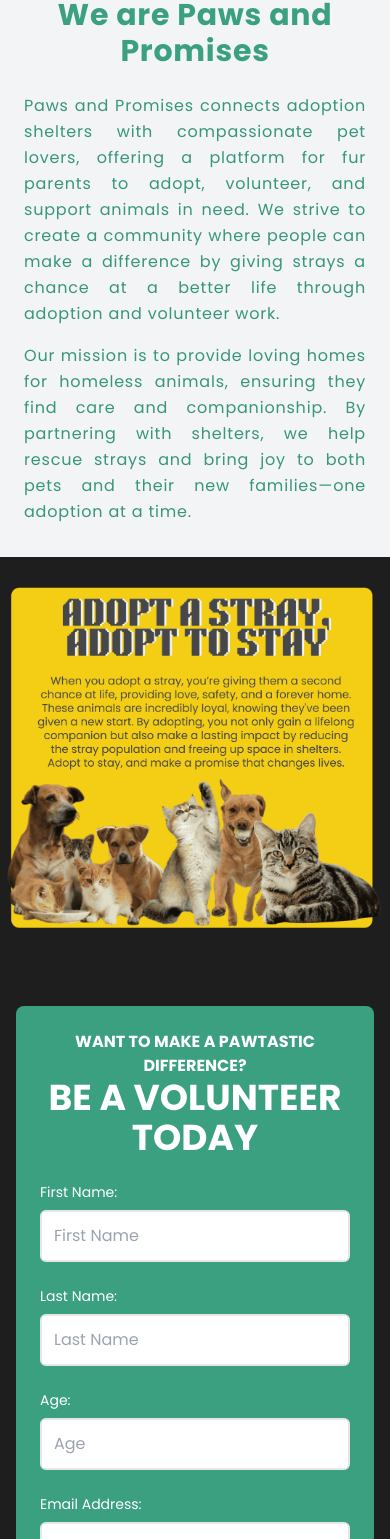
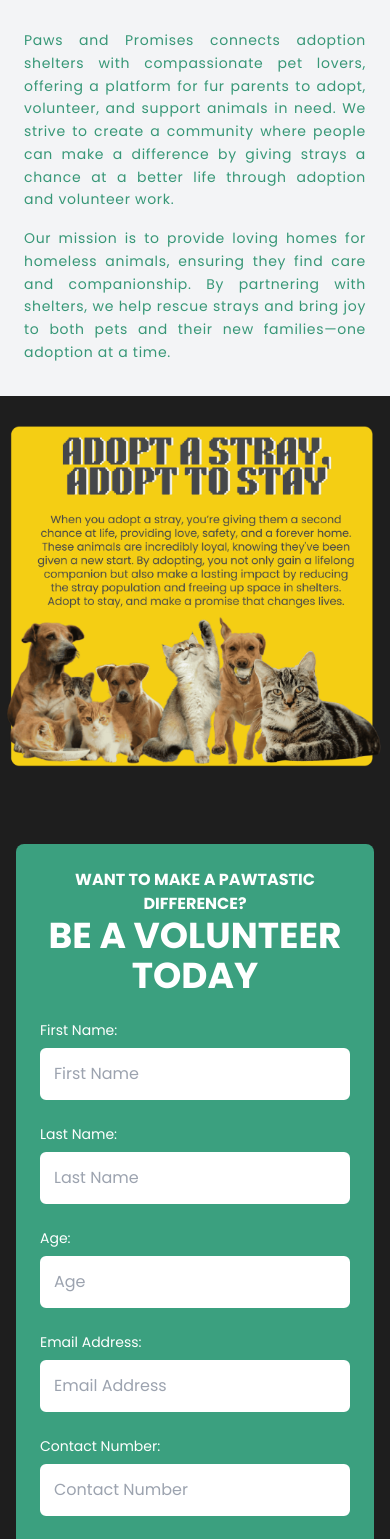
Before and after one commit to Miyukiin/PawsNPromises, a Next.js app in the folder Frontend/: page /about in a window 390 px wide. Shown: the part 307-1846 px from the top of the page. Built offline with nearby package versions, Linux system fonts and the light colour scheme.

Commit message:
Fixed UI Concerns

```diff
--- a/Frontend/src/app/about/page.tsx
+++ b/Frontend/src/app/about/page.tsx
@@ -9,23 +9,23 @@ import VolunteerFormSection from "@/components/VolunteerFormSection";
 
 const AboutPage: React.FC = () => {
   useEffect(() => {
-    AOS.init({ duration: 1000, once: false, easing: "ease-in",
-    });
+    // Initialize AOS only once when the component is mounted.
+    AOS.init({ duration: 1000, once: true, easing: "ease-in" });
 
+    // Optionally, refresh AOS on component unmount or page navigation.
     return () => {
       AOS.refresh();
     };
   }, []);
 
   return (
-    <div className="flex flex-col w-full h-full">
-      <div
-        className="flex-1 bg-white flex items-center justify-center">
+    <div className="relative w-full overflow-x-hidden">
+      <div className="flex flex-col w-full min-h-screen">
+        <div className="flex-1 bg-white flex items-center justify-center">
           <IntroSection />
         </div>
 
-      <div
-        className="flex-1 bg-[#1E1E1E] flex items-center justify-center" >
+        <div className="flex-1 bg-[#1E1E1E] flex items-center justify-center">
           <div className="flex flex-col items-center justify-center w-full max-w-4xl">
             <AdoptImageSection />
             <div className="flex-1 bg-[#1E1E1E] flex items-center justify-center px-4 sm:px-6 lg:px-8">
@@ -34,7 +34,8 @@ const AboutPage: React.FC = () => {
           </div>
         </div>
       </div>
+    </div>
   );
 };
 
-export default AboutPage
+export default AboutPage;
--- a/Frontend/src/components/VolunteerFormSection.tsx
+++ b/Frontend/src/components/VolunteerFormSection.tsx
@@ -1,8 +1,9 @@
+'use client';
+
 import React, { useEffect, useState } from "react";
 import AOS from "aos";
 import "aos/dist/aos.css";
 import { checkEmailExists, postVolunteerInformation } from "src/lib/utils";
-
 
 export interface VolunteerFormData {
   firstName: string;
@@ -15,7 +16,13 @@ export interface VolunteerFormData {
 
 const VolunteerFormSection: React.FC = () => {
   useEffect(() => {
-    AOS.init({ duration: 700, once: true });
+    // Initialize AOS
+    AOS.init({ duration: 700, once: false });
+
+    // Refresh AOS whenever the component is rerendered or navigated back to
+    return () => {
+      AOS.refresh();
+    };
   }, []);
 
   // Initialize values to store the volunteer information upon submission.
@@ -80,7 +87,7 @@ const VolunteerFormSection: React.FC = () => {
       }
 
       console.log("Form Submitted Successfully:", formData);
-      postVolunteerInformation(formData as VolunteerFormData)
+      postVolunteerInformation(formData as VolunteerFormData);
     } else {
       console.log("Form Validation Failed:", errors);
     }
@@ -99,9 +106,8 @@ const VolunteerFormSection: React.FC = () => {
         <span className="text-4xl md:text-6xl font-extrabold">BE A VOLUNTEER TODAY</span>
       </h2>
 
-      <form className="grid grid-cols-1 md:grid-cols-3 gap-6"
-       onSubmit={handleSubmit}
-       >
+      <form className="grid grid-cols-1 md:grid-cols-3 gap-6" onSubmit={handleSubmit}>
+        {/* Form fields */}
         {/* First Name */}
         <div data-aos="fade-right">
           <label className="text-white text-sm mb-2 block">First Name:</label>
@@ -110,9 +116,9 @@ const VolunteerFormSection: React.FC = () => {
             type="text"
             value={formData.firstName}
             onChange={handleChange}
-            required = {true}
-            placeholder= "First Name"
-            className={`w-full p-3 border-2 "border-white" bg-white text-black rounded-md focus:outline-none focus:ring-2 focus:ring-white`}
+            required
+            placeholder="First Name"
+            className="w-full p-3 border-2 border-white bg-white text-black rounded-md focus:outline-none focus:ring-2 focus:ring-white"
           />
         </div>
 
@@ -124,33 +130,31 @@ const VolunteerFormSection: React.FC = () => {
             type="text"
             value={formData.lastName}
             onChange={handleChange}
-            required = {true}
-            placeholder= "Last Name"
-            className={`w-full p-3 border-2 "border-white" bg-white text-black rounded-md focus:outline-none focus:ring-2 focus:ring-white`}
+            required
+            placeholder="Last Name"
+            className="w-full p-3 border-2 border-white bg-white text-black rounded-md focus:outline-none focus:ring-2 focus:ring-white"
           />
         </div>
 
         {/* Age */}
         <div data-aos="fade-left" data-aos-delay="400">
-        <label className="text-white text-sm mb-2 block">Age:</label>
-        <input
+          <label className="text-white text-sm mb-2 block">Age:</label>
+          <input
             name="age"
             type="number"
             min="0"
             value={formData.age}
             onChange={handleChangeAge}
-            required = {true}
-            placeholder= "Age"
-            className={`w-full p-3 border-2 "border-white" bg-white text-black rounded-md focus:outline-none focus:ring-2 focus:ring-white  ${
+            required
+            placeholder="Age"
+            className={`w-full p-3 border-2 border-white bg-white text-black rounded-md focus:outline-none focus:ring-2 focus:ring-white ${
               errors.age ? "border-red-500" : ""
             }`}
           />
-          {errors.age && (
-            <span className="text-red-500 text-sm mt-1 block">{errors.age}</span>
-          )}
-      </div>
+          {errors.age && <span className="text-red-500 text-sm mt-1 block">{errors.age}</span>}
+        </div>
 
-        {/* Email Address */}
+        {/* Email */}
         <div className="md:col-span-2" data-aos="fade-left" data-aos-delay="600">
           <label className="text-white text-sm mb-2 block">Email Address:</label>
           <input
@@ -158,18 +162,16 @@ const VolunteerFormSection: React.FC = () => {
             type="email"
             value={formData.email}
             onChange={handleChange}
-            required = {true}
-            placeholder= "Email Address"
-            className={`w-full p-3 border-2 "border-white" bg-white text-black rounded-md focus:outline-none focus:ring-2 focus:ring-white ${
+            required
+            placeholder="Email Address"
+            className={`w-full p-3 border-2 border-white bg-white text-black rounded-md focus:outline-none focus:ring-2 focus:ring-white ${
               errors.email ? "border-red-500" : ""
             }`}
           />
-          {errors.email && (
-            <span className="text-red-500 text-sm mt-1 block">{errors.email}</span>
-          )}
+          {errors.email && <span className="text-red-500 text-sm mt-1 block">{errors.email}</span>}
         </div>
 
-        {/* Contact Number */}
+        {/* Contact */}
         <div data-aos="fade-right" data-aos-delay="800">
           <label className="text-white text-sm mb-2 block">Contact Number:</label>
           <input
@@ -177,9 +179,9 @@ const VolunteerFormSection: React.FC = () => {
             type="tel"
             value={formData.contact}
             onChange={handleChange}
-            required = {true}
-            placeholder= "Contact Number"
-            className={`w-full p-3 border-2 "border-white" bg-white text-black rounded-md focus:outline-none focus:ring-2 focus:ring-white`}
+            required
+            placeholder="Contact Number"
+            className="w-full p-3 border-2 border-white bg-white text-black rounded-md focus:outline-none focus:ring-2 focus:ring-white"
           />
         </div>
 
@@ -191,9 +193,9 @@ const VolunteerFormSection: React.FC = () => {
             type="text"
             value={formData.address}
             onChange={handleChange}
-            required = {true}
-            placeholder= "Address"
-            className={`w-full p-3 border-2 "border-white" bg-white text-black rounded-md focus:outline-none focus:ring-2 focus:ring-white`}
+            required
+            placeholder="Address"
+            className="w-full p-3 border-2 border-white bg-white text-black rounded-md focus:outline-none focus:ring-2 focus:ring-white"
           />
         </div>
 
--- a/Frontend/src/components/about/AdoptImageSection.tsx
+++ b/Frontend/src/components/about/AdoptImageSection.tsx
@@ -6,7 +6,7 @@ import "aos/dist/aos.css";
 
 const AdoptImageSection: React.FC = () => {
   useEffect(() => {
-    AOS.init({ duration: 600, easing: "ease-in-out", once: true, });
+    AOS.init({ duration: 600, easing: "ease-in-out", once: false, });
   }, []);
 
   return (
--- a/Frontend/src/components/about/IntroSection.tsx
+++ b/Frontend/src/components/about/IntroSection.tsx
@@ -1,12 +1,10 @@
-// src/components/about/IntroSection.tsx
-
 import React, { useEffect } from "react";
 import AOS from "aos";
 import "aos/dist/aos.css";
 
 const IntroSection: React.FC = () => {
   useEffect(() => {
-    AOS.init({ duration: 600, easing: "ease-in-out", once: true, });
+    AOS.init({ duration: 600, easing: "ease-in-out", once: false });
   }, []);
 
   return (
@@ -20,7 +18,7 @@ const IntroSection: React.FC = () => {
           <img
             src="/image/pawsnpromises-logo.png"
             alt="Paws and Promises Logo"
-            className="w-48 h-48 md:w-[442px] md:h-[394px]"
+            className="w-32 h-32 sm:w-40 sm:h-40 md:w-56 md:h-56 lg:w-[442px] lg:h-[394px]"
           />
         </div>
 
@@ -29,13 +27,13 @@ const IntroSection: React.FC = () => {
           className="flex-grow text-center md:text-left md:mr-8"
           data-aos="fade-left"
         >
-          <h1 className="text-3xl md:text-6xl font-bold text-tertiary mb-6 md:mb-4 tracking-wide">
+          <h1 className="text-3xl sm:text-4xl md:text-5xl lg:text-6xl font-bold text-tertiary mb-6 md:mb-4 tracking-wide">
             We are Paws and Promises
           </h1>
-          <p className="text-[#379777] text-base md:text-xl mb-4 text-justify leading-relaxed tracking-wider">
+          <p className="text-sm sm:text-base md:text-lg lg:text-xl text-[#379777] mb-4 text-justify leading-relaxed tracking-wider">
             Paws and Promises connects adoption shelters with compassionate pet lovers, offering a platform for fur parents to adopt, volunteer, and support animals in need. We strive to create a community where people can make a difference by giving strays a chance at a better life through adoption and volunteer work.
           </p>
-          <p className="text-[#379777] text-base md:text-xl text-justify leading-relaxed tracking-wider">
+          <p className="text-sm sm:text-base md:text-lg lg:text-xl text-[#379777] text-justify leading-relaxed tracking-wider">
             Our mission is to provide loving homes for homeless animals, ensuring they find care and companionship. By partnering with shelters, we help rescue strays and bring joy to both pets and their new families—one adoption at a time.
           </p>
         </div>
--- a/Frontend/src/components/home/AdoptStepsSection.tsx
+++ b/Frontend/src/components/home/AdoptStepsSection.tsx
@@ -1,11 +1,10 @@
-
 import React, { useEffect } from "react";
 import AOS from "aos";
 import "aos/dist/aos.css";
 
 const AdoptStepsSection: React.FC = () => {
   useEffect(() => {
-    AOS.init({ duration: 800, once: true });
+    AOS.init({ duration: 800, once: false });
   }, []);
 
   return (
@@ -69,7 +68,7 @@ const AdoptStepsSection: React.FC = () => {
           <img
             src="/image/pawsnpromises-logo.png"
             alt="Paws and Promises Logo"
-            className="w-full max-w-[442px] h-auto mx-auto object-contain"
+            className="w-full sm:w-64 md:w-80 lg:w-[442px] h-auto mx-auto object-contain"
           />
         </div>
       </div>
--- a/Frontend/src/components/home/DisplaySection.tsx
+++ b/Frontend/src/components/home/DisplaySection.tsx
@@ -5,7 +5,7 @@ import "aos/dist/aos.css";
 
 const DisplaySection: React.FC = () => {
   useEffect(() => {
-    AOS.init({ duration: 1000, once: true });
+    AOS.init({ duration: 1000, once: false });
   }, []);
 
   return (
--- a/Frontend/src/components/home/PawSection.tsx
+++ b/Frontend/src/components/home/PawSection.tsx
@@ -69,12 +69,12 @@ const PawSection = () => {
     };
 
     fetchFeaturedPets();
-    AOS.init({ duration: 1000, once: true });
+    AOS.init({ duration: 1000, once: false });
   }, []);
 
 
   return (
-    <div className="flex flex-col items-center justify-center bg-gray-100 flex-grow px-4 sm:px-6 lg:px-8">
+    <div className="flex flex-col items-center justify-center bg-gray-100 flex-grow mt-2 px-4 sm:px-6 lg:px-8">
       {/* Welcome Section */}
       <div className="text-center mt-24 mt-[-380px]">
         <h1
@@ -143,7 +143,7 @@ const PawSection = () => {
         <h2 className="text-3xl font-bold text-center mt-8 mb-8 text-[#3BA07F]" data-aos="zoom-in">
           PAW FRIENDS FOR ADOPTION!
         </h2>
-        <div className="grid grid-cols-1 sm:grid-cols-2 md:grid-cols-3 lg:grid-cols-4 gap-6 mt-6">
+        <div className="grid grid-cols-2 sm:grid-cols-2 md:grid-cols-3 lg:grid-cols-4 gap-6 mt-6">
           {otherPets.map((pet, index) => (
             <React.Fragment key={pet.id}>
               <Link href={`/petinfo/${pet.id}`} key={pet.id}>
```
Also changed, not shown: Frontend/src/app/home/page.tsx (+5 -4 lines), Frontend/src/components/adopt/AdoptPageContent.tsx (+3 -8 lines), Frontend/src/components/home/Header.tsx (+3 -12 lines). Lines whose indentation alone changed are shown as unchanged.
